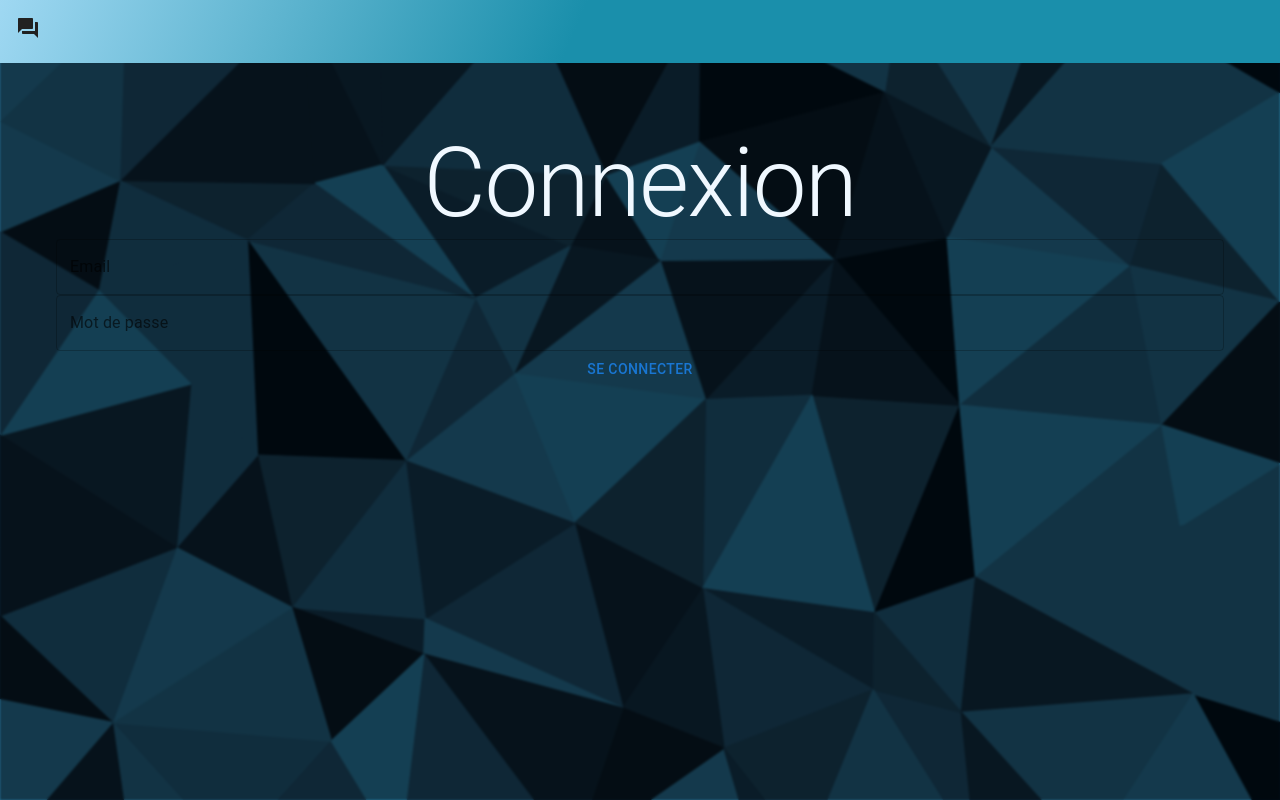
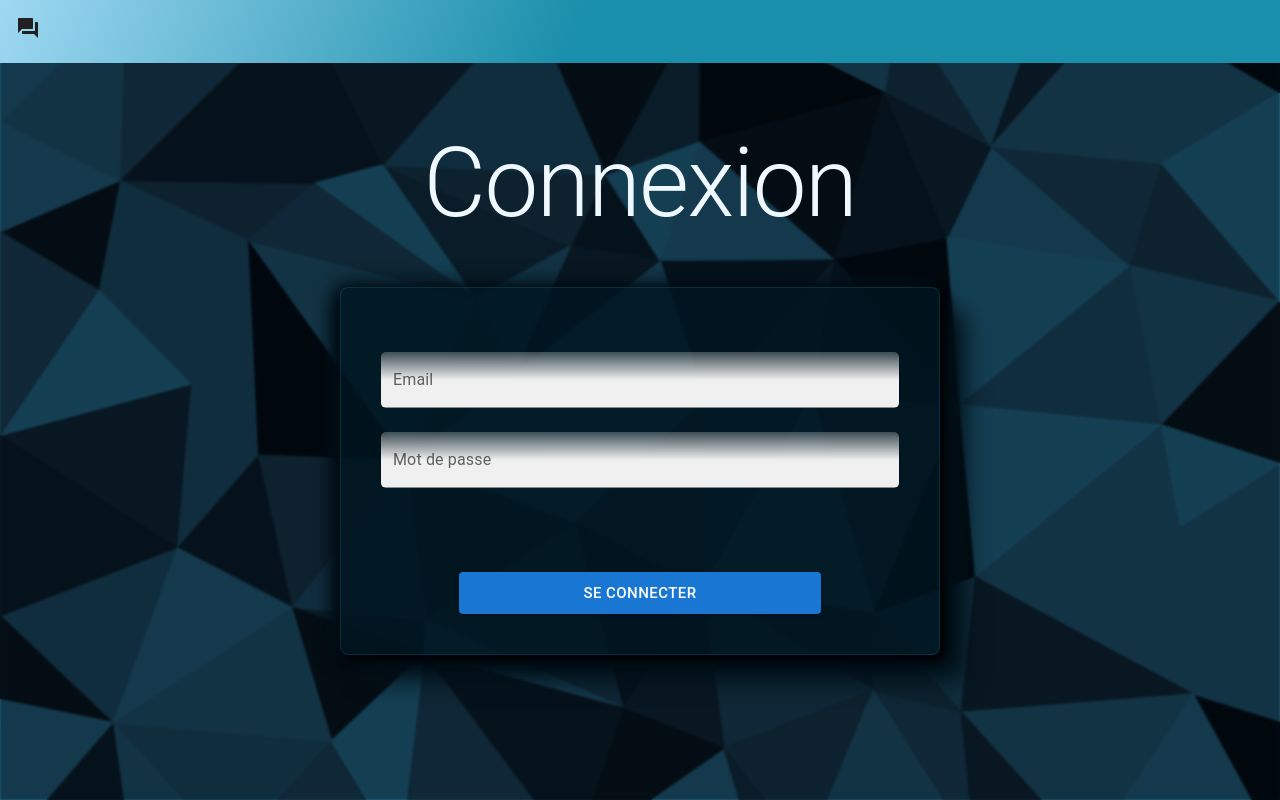
Before and after one commit to kohai-fred/project_4_lem, a React (Vite) app in the folder client/: page / in a window 1280 px wide. Built offline with nearby package versions, Linux system fonts and the light colour scheme.

Commit message:
Fix: use react-hook-form + edit style

```diff
--- a/client/src/views/Login/index.jsx
+++ b/client/src/views/Login/index.jsx
@@ -4,19 +4,22 @@ import { useDispatch } from "react-redux";
 import { setUser } from "../../features/user";
 import { Box, Button, Stack, TextField, Typography } from "@mui/material";
 import { useNavigate } from "react-router-dom";
+import { useForm } from "react-hook-form";
+import FormBase from "../../Components/Form/FormBase";
+import InputUseForm from "../../Components/Form/InputUseForm";
 
 const Login = () => {
-    const [email, setEmail] = useState(null);
-    const [password, setPassword] = useState(null);
     const [messageError, setMessageError] = useState();
     const dispatch = useDispatch();
+    const navigate = useNavigate();
+    const {
+        register,
+        handleSubmit,
+        formState: { errors },
+    } = useForm();
 
-    const navigate = useNavigate();
-
-    const handleSubmit = async (e) => {
-        e.preventDefault();
-        if (!email || !password) return setMessageError("Tous les champs sont obligatoire.");
-        const [data, error] = await login(email, password);
+    const onSubmit = async (input) => {
+        const [data, error] = await login(input.email, input.password);
         if (error) return setMessageError(error);
         dispatch(setUser(data));
         navigate("/homepage");
@@ -24,7 +27,7 @@ const Login = () => {
 
     return (
         <Stack>
-            <Typography variant="h1" textAlign={"center"}>
+            <Typography variant="h1" textAlign={"center"} fontSize={"clamp(24px, 8vw ,6rem)"}>
                 Connexion
             </Typography>
             {messageError && (
@@ -32,23 +35,23 @@ const Login = () => {
                     {messageError}
                 </Typography>
             )}
-            <Box component={"form"} onSubmit={handleSubmit}>
-                <Stack>
-                    <TextField
-                        id="email"
-                        label="Email"
-                        placeholder="Votre email"
-                        onChange={(e) => setEmail(e.target.value)}
+
+            <Box mt={"6vh"}>
+                <FormBase handleSubmit={handleSubmit(onSubmit)} txtButton={"Se connecter"}>
+                    <InputUseForm
+                        label={"Email"}
+                        register={register("email", { required: "L'email est obligatoire" })}
+                        errors={errors}
+                        name={"email"}
                     />
-                    <TextField
-                        id="password"
-                        label="Mot de passe"
+                    <InputUseForm
+                        label={"Mot de passe"}
+                        register={register("password", { required: "Le mot de passe est obligatoire" })}
+                        errors={errors}
+                        name={"password"}
                         type="password"
-                        autoComplete="current-password"
-                        onChange={(e) => setPassword(e.target.value)}
                     />
-                    <Button type="submit">Se connecter</Button>
-                </Stack>
+                </FormBase>
             </Box>
         </Stack>
     );
```
